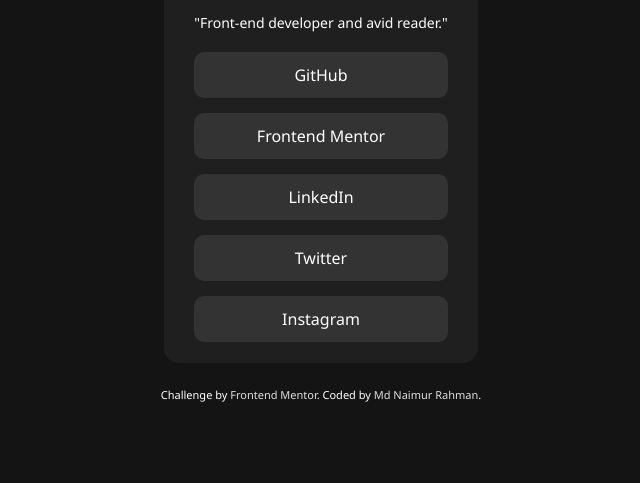
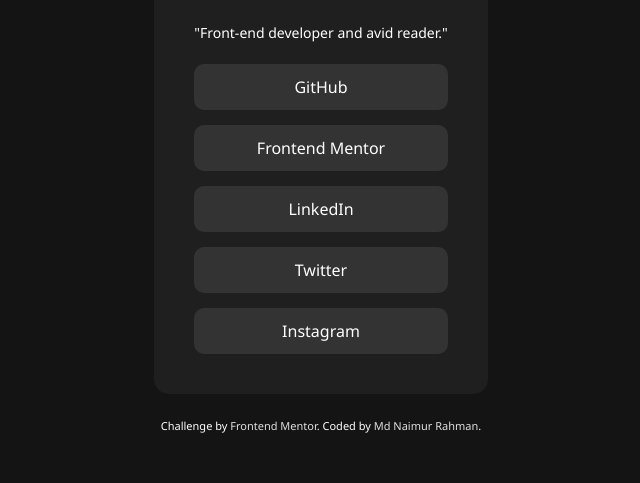
Before and after one commit to mdnaimur/social-links-profile-main, a plain HTML site: page index.html in a window 1280 px wide. Shown: the part 317-800 px from the top of the page, without its empty margins (319-959 px from the left). Drawn offline with Linux system fonts and the light colour scheme.

Commit message:
upddateed

```diff
--- a/css/style.css
+++ b/css/style.css
@@ -41,11 +41,11 @@
     border-radius: 15px;
 
     max-width: 740px;
-    max-height: 560px;
+    max-height: 600px;
 
     margin-top: 120px;
     margin-bottom: 24px;
-    padding: 30px;
+    padding: 40px;
 }
 
 .card-profile{
@@ -75,7 +75,7 @@
 
 .title{
     font-size: var(--priamy-font-paragraph);
-    margin-bottom: 20px;
+    margin-bottom: 22px;
 }
 
 .social-link{
```
Also changed, not shown: 1 other file.
